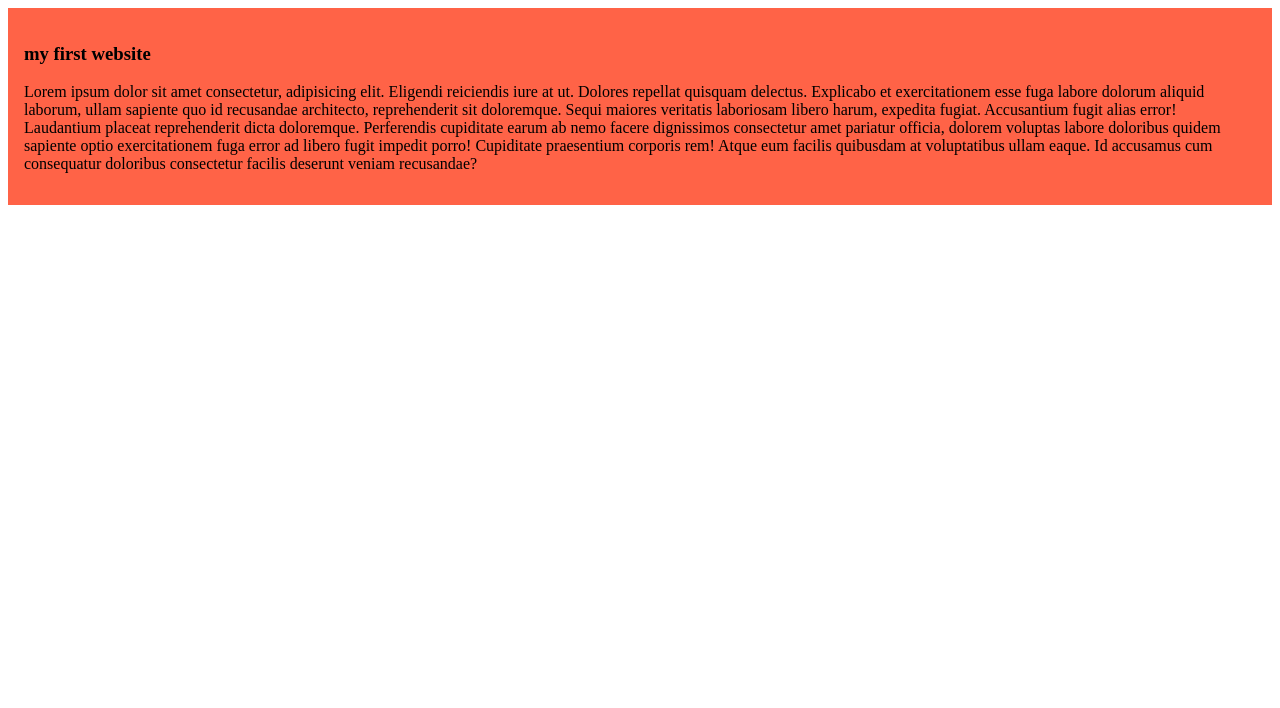
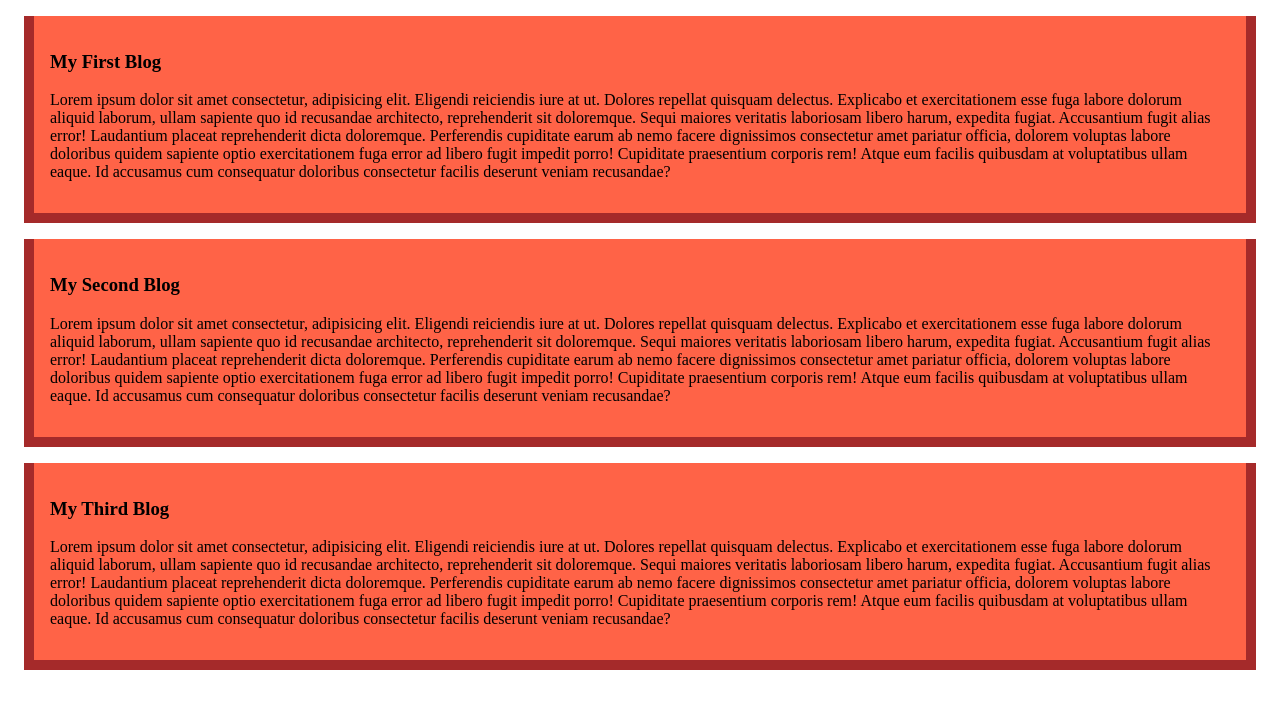
Before and after one commit to se4frog/my-simple-website, a plain HTML site: page index.html in a window 1280 px wide. Drawn offline with Linux system fonts and the light colour scheme.

Commit message:
added the second and third blog

```diff
--- a/index.html
+++ b/index.html
@@ -8,7 +8,15 @@
 </head>
 <body>
     <div>
-        <h3>my first website</h3>
+        <h3> My First Blog</h3>
+        <p>Lorem ipsum dolor sit amet consectetur, adipisicing elit. Eligendi reiciendis iure at ut. Dolores repellat quisquam delectus. Explicabo et exercitationem esse fuga labore dolorum aliquid laborum, ullam sapiente quo id recusandae architecto, reprehenderit sit doloremque. Sequi maiores veritatis laboriosam libero harum, expedita fugiat. Accusantium fugit alias error! Laudantium placeat reprehenderit dicta doloremque. Perferendis cupiditate earum ab nemo facere dignissimos consectetur amet pariatur officia, dolorem voluptas labore doloribus quidem sapiente optio exercitationem fuga error ad libero fugit impedit porro! Cupiditate praesentium corporis rem! Atque eum facilis quibusdam at voluptatibus ullam eaque. Id accusamus cum consequatur doloribus consectetur facilis deserunt veniam recusandae?</p>
+    </div>
+    <div>
+        <h3>My Second Blog</h3>
+        <p>Lorem ipsum dolor sit amet consectetur, adipisicing elit. Eligendi reiciendis iure at ut. Dolores repellat quisquam delectus. Explicabo et exercitationem esse fuga labore dolorum aliquid laborum, ullam sapiente quo id recusandae architecto, reprehenderit sit doloremque. Sequi maiores veritatis laboriosam libero harum, expedita fugiat. Accusantium fugit alias error! Laudantium placeat reprehenderit dicta doloremque. Perferendis cupiditate earum ab nemo facere dignissimos consectetur amet pariatur officia, dolorem voluptas labore doloribus quidem sapiente optio exercitationem fuga error ad libero fugit impedit porro! Cupiditate praesentium corporis rem! Atque eum facilis quibusdam at voluptatibus ullam eaque. Id accusamus cum consequatur doloribus consectetur facilis deserunt veniam recusandae?</p>
+    </div>
+    <div>
+        <h3>My Third Blog</h3>
         <p>Lorem ipsum dolor sit amet consectetur, adipisicing elit. Eligendi reiciendis iure at ut. Dolores repellat quisquam delectus. Explicabo et exercitationem esse fuga labore dolorum aliquid laborum, ullam sapiente quo id recusandae architecto, reprehenderit sit doloremque. Sequi maiores veritatis laboriosam libero harum, expedita fugiat. Accusantium fugit alias error! Laudantium placeat reprehenderit dicta doloremque. Perferendis cupiditate earum ab nemo facere dignissimos consectetur amet pariatur officia, dolorem voluptas labore doloribus quidem sapiente optio exercitationem fuga error ad libero fugit impedit porro! Cupiditate praesentium corporis rem! Atque eum facilis quibusdam at voluptatibus ullam eaque. Id accusamus cum consequatur doloribus consectetur facilis deserunt veniam recusandae?</p>
     </div>
 </body>
--- a/styles/blog.css
+++ b/styles/blog.css
@@ -1,3 +1,7 @@
 div{background-color:tomato;
-padding:16px
+padding:16px;
+margin: 16px;
+border: 10px solid brown;
+border-top: 0cm;
+
 }
```
